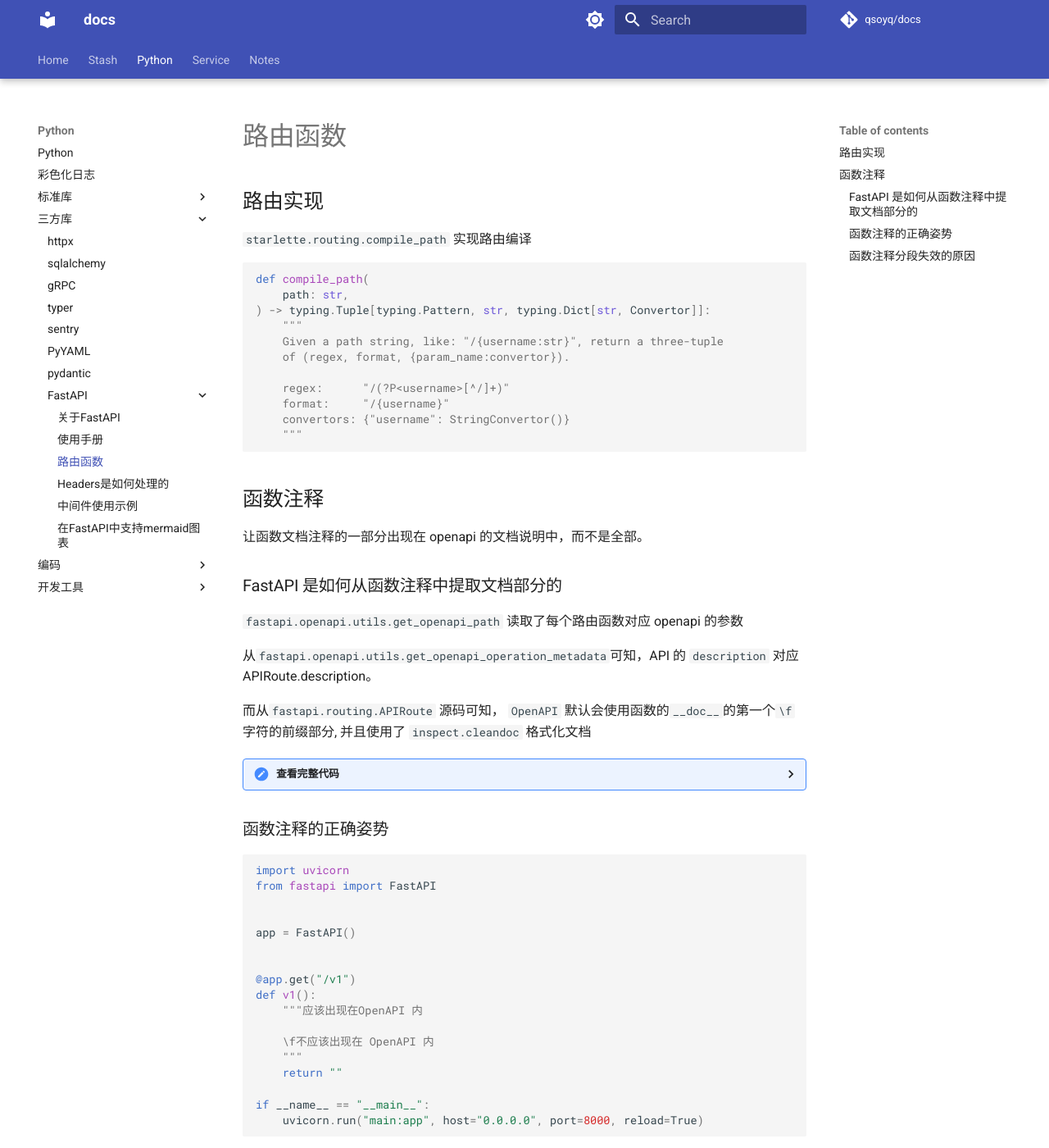
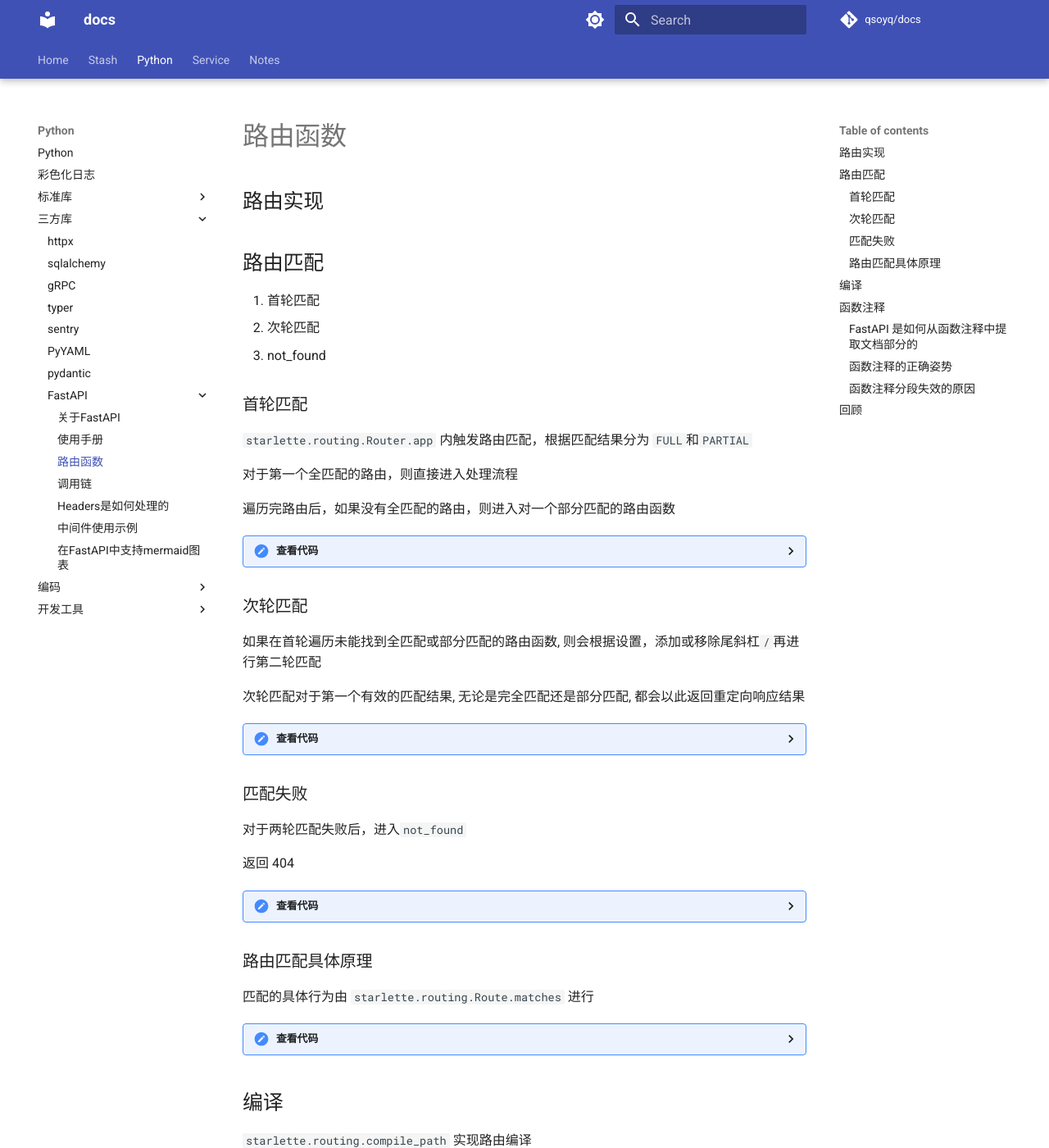
Before and after one commit to qsoyq/docs, an MkDocs documentation site: the page built from docs/python/fastapi/route.md, in a window 1280 px wide and 1400 px high. Shown: the whole window at 82% size. Built offline with MkDocs 1.6.1 and Material for MkDocs 9.7.7, drawn with Linux system fonts in a browser that asks for light colours; comment, search, counter and statistics services are not loaded; some of the changed text lies outside the part shown.

Commit message:
add fastapi/callchain.md fastapi/usage.md

````diff
--- a/docs/python/fastapi/route.md
+++ b/docs/python/fastapi/route.md
@@ -1,6 +1,133 @@
 # 路由函数
 
 ## 路由实现
+
+## 路由匹配
+
+1. 首轮匹配
+2. 次轮匹配
+3. not_found
+
+### 首轮匹配
+
+`starlette.routing.Router.app` 内触发路由匹配，根据匹配结果分为 `FULL`和`PARTIAL`
+
+对于第一个全匹配的路由，则直接进入处理流程
+
+遍历完路由后，如果没有全匹配的路由，则进入对一个部分匹配的路由函数
+
+<details>
+
+<summary>查看代码</summary>
+
+```python
+for route in self.routes:
+    # Determine if any route matches the incoming scope,
+    # and hand over to the matching route if found.
+    match, child_scope = route.matches(scope)
+    if match == Match.FULL:
+        scope.update(child_scope)
+        await route.handle(scope, receive, send)
+        return
+    elif match == Match.PARTIAL and partial is None:
+        partial = route
+        partial_scope = child_scope
+```
+
+</details>
+
+### 次轮匹配
+
+如果在首轮遍历未能找到全匹配或部分匹配的路由函数, 则会根据设置，添加或移除尾斜杠`/`再进行第二轮匹配
+
+次轮匹配对于第一个有效的匹配结果, 无论是完全匹配还是部分匹配, 都会以此返回重定向响应结果
+
+<details>
+
+<summary>查看代码</summary>
+
+```python
+route_path = get_route_path(scope)
+if scope["type"] == "http" and self.redirect_slashes and route_path != "/":
+    redirect_scope = dict(scope)
+    if route_path.endswith("/"):
+        redirect_scope["path"] = redirect_scope["path"].rstrip("/")
+    else:
+        redirect_scope["path"] = redirect_scope["path"] + "/"
+
+    for route in self.routes:
+        match, child_scope = route.matches(redirect_scope)
+        if match != Match.NONE:
+            redirect_url = URL(scope=redirect_scope)
+            response = RedirectResponse(url=str(redirect_url))
+            await response(scope, receive, send)
+            return
+
+await self.default(scope, receive, send)
+```
+
+</details>
+
+### 匹配失败
+
+对于两轮匹配失败后，进入`not_found`
+
+返回 404
+
+<details>
+
+<summary>查看代码</summary>
+
+```python
+async def not_found(self, scope: Scope, receive: Receive, send: Send) -> None:
+    if scope["type"] == "websocket":
+        websocket_close = WebSocketClose()
+        await websocket_close(scope, receive, send)
+        return
+
+    # If we're running inside a starlette application then raise an
+    # exception, so that the configurable exception handler can deal with
+    # returning the response. For plain ASGI apps, just return the response.
+    if "app" in scope:
+        raise HTTPException(status_code=404)
+    else:
+        response = PlainTextResponse("Not Found", status_code=404)
+    await response(scope, receive, send)
+```
+
+</details>
+
+### 路由匹配具体原理
+
+匹配的具体行为由 `starlette.routing.Route.matches` 进行
+
+<details>
+
+<summary>查看代码</summary>
+
+```python
+def matches(self, scope: Scope) -> tuple[Match, Scope]:
+    path_params: dict[str, Any]
+    if scope["type"] == "http":
+        route_path = get_route_path(scope)
+        match = self.path_regex.match(route_path)
+        if match:
+            matched_params = match.groupdict()
+            for key, value in matched_params.items():
+                matched_params[key] = self.param_convertors[key].convert(value)
+            path_params = dict(scope.get("path_params", {}))
+            path_params.update(matched_params)
+            child_scope = {"endpoint": self.endpoint, "path_params": path_params}
+            if self.methods and scope["method"] not in self.methods:
+                return Match.PARTIAL, child_scope
+            else:
+                return Match.FULL, child_scope
+    return Match.NONE, {}
+```
+
+</details>
+
+## 编译
 
 `starlette.routing.compile_path` 实现路由编译
 
@@ -133,3 +260,7 @@ assert "\f" not in inspect.cleandoc(doc)
 ```python
 self.description = description or inspect.cleandoc(self.endpoint.__doc__.split("\f")[0]).strip() if self.endpoint.__doc__ else ""
 ```
+
+## 回顾
+
+1. 路由根据添加顺序存储在列表，匹配时在第一个全匹配路由函数停止，否则会遍历.
--- a/mkdocs.yml
+++ b/mkdocs.yml
@@ -97,6 +97,7 @@ nav:
                       - 关于FastAPI: python/fastapi/fastapi.md
                       - 使用手册: python/fastapi/usage.md
                       - 路由函数: python/fastapi/route.md
+                      - 调用链: python/fastapi/callchain.md
                       - Headers是如何处理的: python/fastapi/headers.md
                       - 中间件使用示例: python/fastapi/middlewares.md
                       - 在FastAPI中支持mermaid图表: python/fastapi/mermaid.md
````
Also changed, not shown: docs/python/fastapi/callchain.md (added, +54 -0 lines), docs/python/fastapi/usage.md (added, +17 -0 lines).
